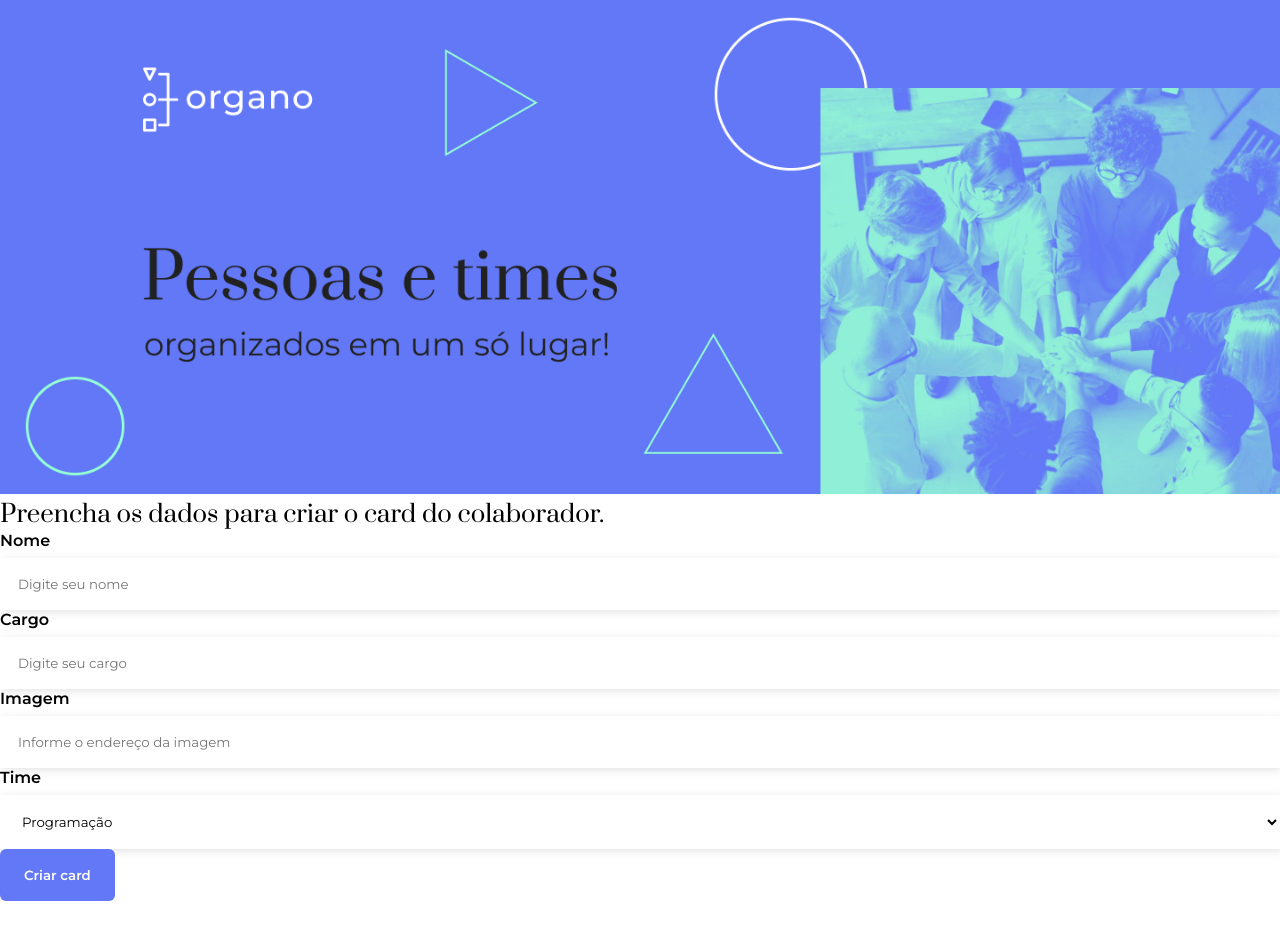
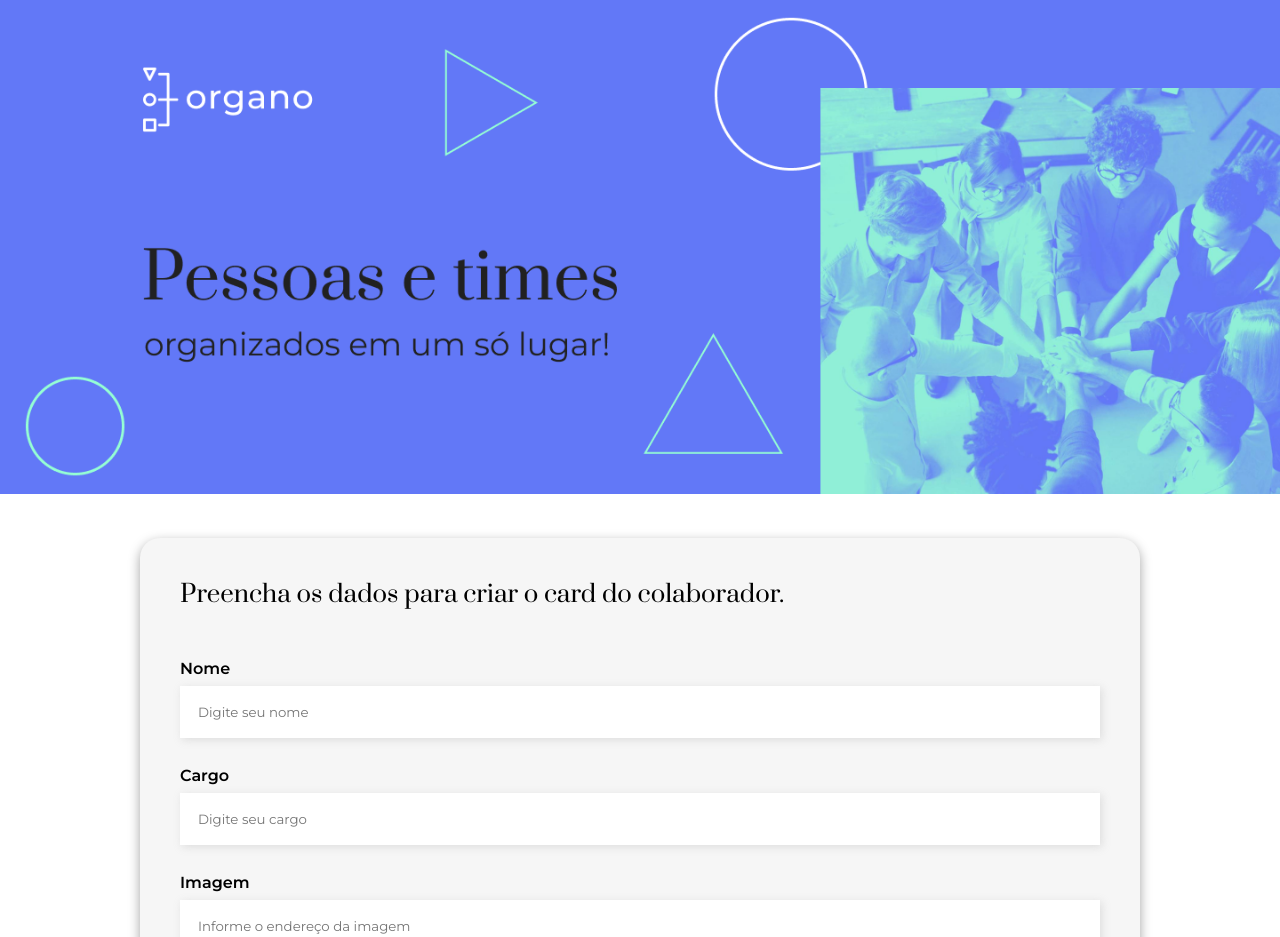
Before and after one commit to Lucas-Almeida-SD/Alura-Organo, a React (Create React App) app: page / in a window 1280 px wide. Shown: the top 937 px of the page. Built offline with nearby package versions, Linux system fonts and the light colour scheme.

Commit message:
style: Alterado o className da seção do componente Form

```diff
--- a/src/components/Form/style.scss
+++ b/src/components/Form/style.scss
@@ -1,7 +1,7 @@
-.colaborator-section {
+.create-form-section {
   padding: 40px 0;
 
-  .colaborator-form {
+  .create-form {
     display: flex;
     flex-direction: column;
     width: 80%;
```
